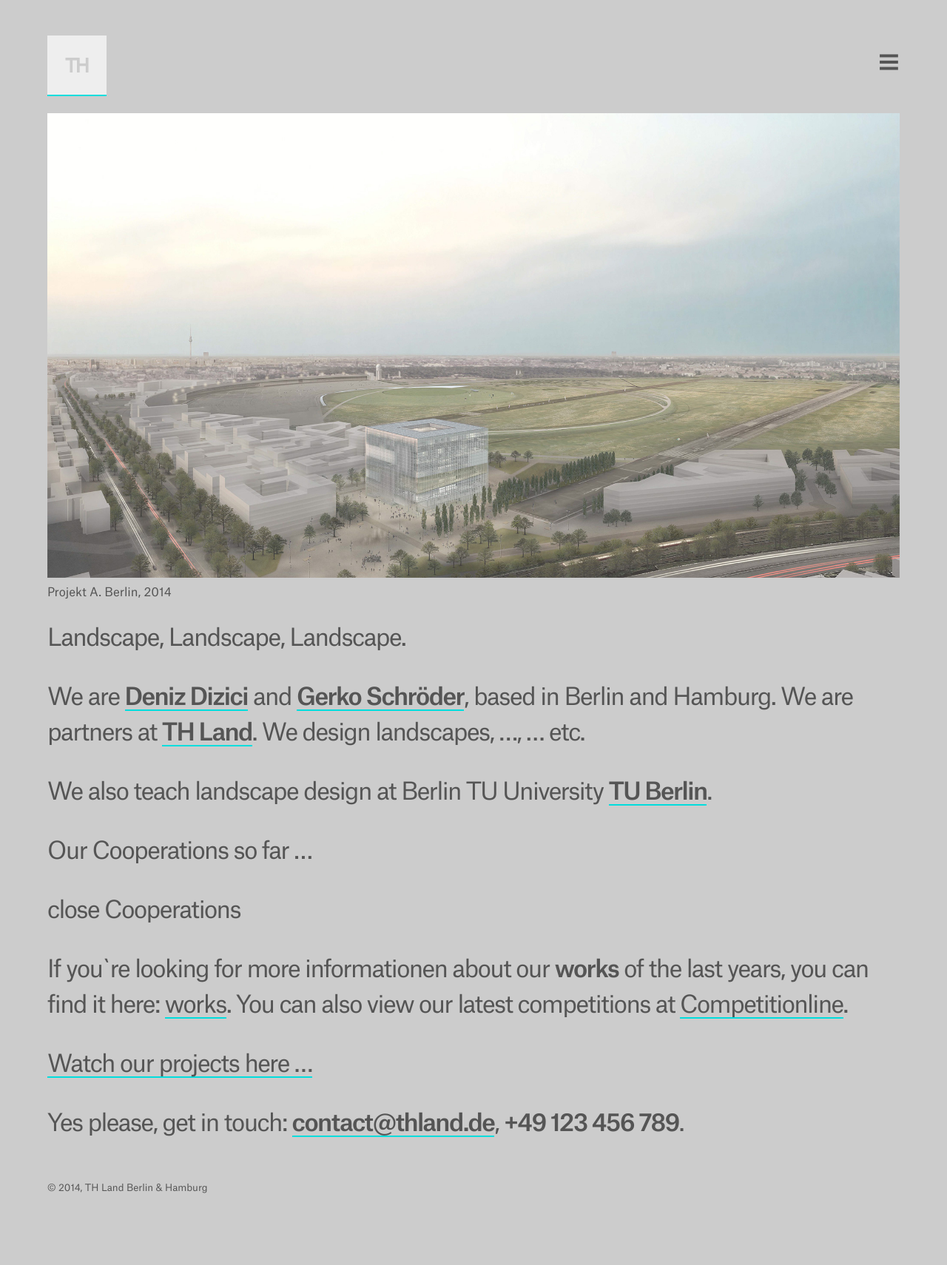
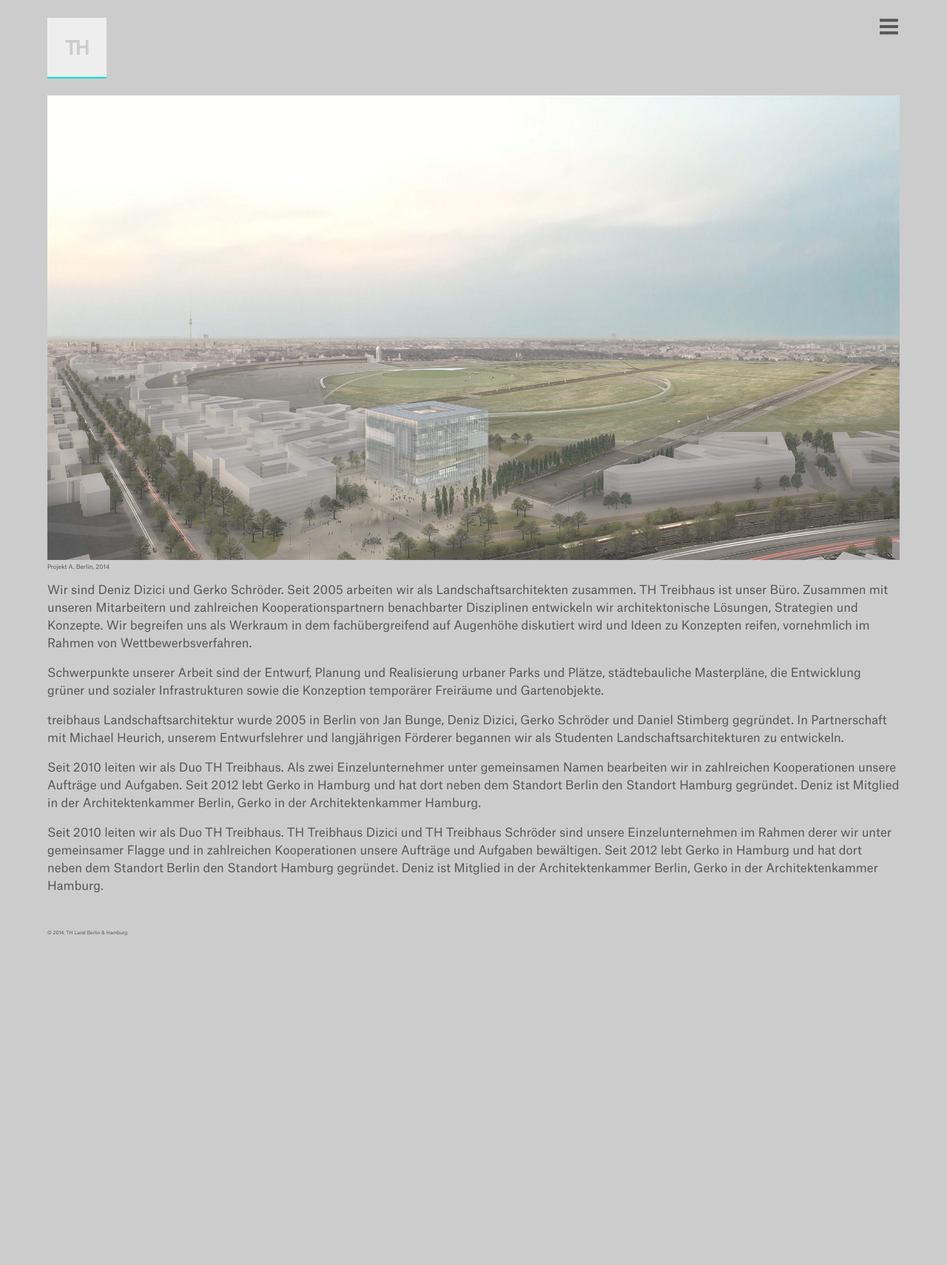
Before and after one commit to treibhaus/treibhaus.github.io, a Jekyll site: the page built from index.html, in a window 1280 px wide. Shown: the whole page at 74% size. Built offline with Jekyll 4.4.1, drawn with Linux system fonts in a browser that asks for light colours; nearby versions of some CDN libraries; after the commit the page ends 1314 px from its top, so only the background shows below that.

Commit message:
Add content and fix font size

```diff
--- a/asset/css/main.css
+++ b/asset/css/main.css
@@ -143,7 +143,7 @@ body {
   font-stretch: normal;
   text-rendering: optimizeLegibility;
   font-size: 1em;
-  line-height: 1.5;
+  line-height: 1.5em;
   background-color: #CCCCCC;
   color: #555;
   margin: 0;
@@ -249,6 +249,7 @@ footer {
 
 /* Responsive settings */
 
+/*
 @media screen and (min-width: 45em) {body {font-size: 1.25em;} }
 
 @media screen and (min-width: 61.5em) {body {font-size: 1.75em;}}
@@ -272,3 +273,4 @@ footer {
 @media screen and (min-width: 200em) {
   body {font-size: 6em;}
 }
+*/
--- a/index.html
+++ b/index.html
@@ -16,46 +16,36 @@ title: TH Land BERLIN & HAMBURG
   </ul>
 </div>
 <p>
-  Landscape, Landscape, Landscape.
+  Wir sind Deniz Dizici und Gerko Schröder. Seit 2005 arbeiten wir als Landschaftsarchitekten zusammen.
+  TH Treibhaus ist unser Büro. Zusammen mit unseren Mitarbeitern und zahlreichen Kooperationspartnern
+  benachbarter Disziplinen entwickeln wir architektonische Lösungen, Strategien und Konzepte.
+  Wir begreifen uns als Werkraum in dem fachübergreifend auf Augenhöhe diskutiert wird und Ideen zu Konzepten
+  reifen, vornehmlich im Rahmen von Wettbewerbsverfahren.
 </p>
 <p>
-  We are <strong><a href="http://.de/" title="xxx" target="_blank">Deniz Dizici</a></strong> and <strong><a href="http://.de/" title="xxx" target="_blank">Gerko Schröder</a></strong>, based in Berlin and Hamburg. We are partners at <strong><a class="nowrap" href="http://treibhausberlin.de/" title="treibhausberlin.de">TH Land</a></strong>. We&nbsp;design landscapes, …, … etc.
+  Schwerpunkte unserer Arbeit sind der Entwurf, Planung und Realisierung urbaner Parks und Plätze,
+  städtebauliche Masterpläne, die Entwicklung grüner und sozialer Infrastrukturen sowie die Konzeption
+  temporärer Freiräume und Gartenobjekte.
 </p>
 <p>
-  We also teach landscape design at Berlin TU University <strong><a href="http://.de/" title="xxx" target="_blank">TU Berlin</a></strong>.
+  treibhaus Landschaftsarchitektur wurde 2005 in Berlin von Jan Bunge, Deniz Dizici, Gerko Schröder und
+  Daniel Stimberg gegründet. In Partnerschaft mit Michael Heurich, unserem Entwurfslehrer und langjährigen
+  Förderer begannen wir als Studenten Landschaftsarchitekturen zu entwickeln.
 </p>
-<div>
-  <div id="toggle_action1">
-    <p id="show_label1" class="iconicfill-arrow-down">
-      Our Cooperations so far …
-    </p>
-    <p id="hide_label1" class="iconicfill-x">
-      close Cooperations
-    </p>
-  </div>
-  <div id="toggle_container1" style="display:none;">
-    {% for cooperation in site.cooperations %}
-      {{ cooperation.output }}
-    {% endfor %}
-    <div id="show_label1_none" class="iconicfill-x"></div>
-  </div>
-</div>
 <p>
-  If you`re looking for more informationen about our <strong>works</strong> of the last years, you can find it here: <a href="http://.de">works</a>. You&nbsp;can also view our latest competitions at <a href="http://www.competitionline.com/de/bueros/16566" target="_blank">Competitionline</a>.
+  Seit 2010 leiten wir als Duo TH Treibhaus. Als zwei Einzelunternehmer unter gemeinsamen Namen bearbeiten
+  wir in zahlreichen Kooperationen unsere Aufträge und Aufgaben. Seit 2012 lebt Gerko in Hamburg und hat
+  dort neben dem Standort Berlin den Standort Hamburg gegründet. Deniz ist Mitglied in der Architektenkammer
+  Berlin, Gerko in der Architektenkammer Hamburg.
 </p>
-<div>
-  <div id="toggle_action5">
-    <div id="up"></div>
-    <p id="show_label5" class="iconicfill-arrow-down">
-      <a href="/projects/">Watch our projects here …</a>
-    </p>
-  </div>
-</div>
-<div>
-  <p>
-    Yes please, get in touch: <strong><a href="mailto:contact@thland.de" title="It’s that easy.">contact@thland.de</a></strong>, <span class="nowrap"><strong>+49 123 456 789</strong>.</span>
-  </p>
-</div>
+<p>
+  Seit 2010 leiten wir als Duo TH Treibhaus. TH Treibhaus Dizici und TH Treibhaus Schröder sind unsere
+  Einzelunternehmen im Rahmen derer wir unter gemeinsamer Flagge und in zahlreichen Kooperationen unsere
+  Aufträge und Aufgaben bewältigen. Seit 2012 lebt Gerko in Hamburg und hat dort neben dem Standort Berlin
+  den Standort Hamburg gegründet. Deniz ist Mitglied in der Architektenkammer Berlin, Gerko in der
+  Architektenkammer Hamburg.
+</p>
+
 <script type="text/javascript">
   $(document).ready(function(){
     $(".rslides").responsiveSlides({
```
